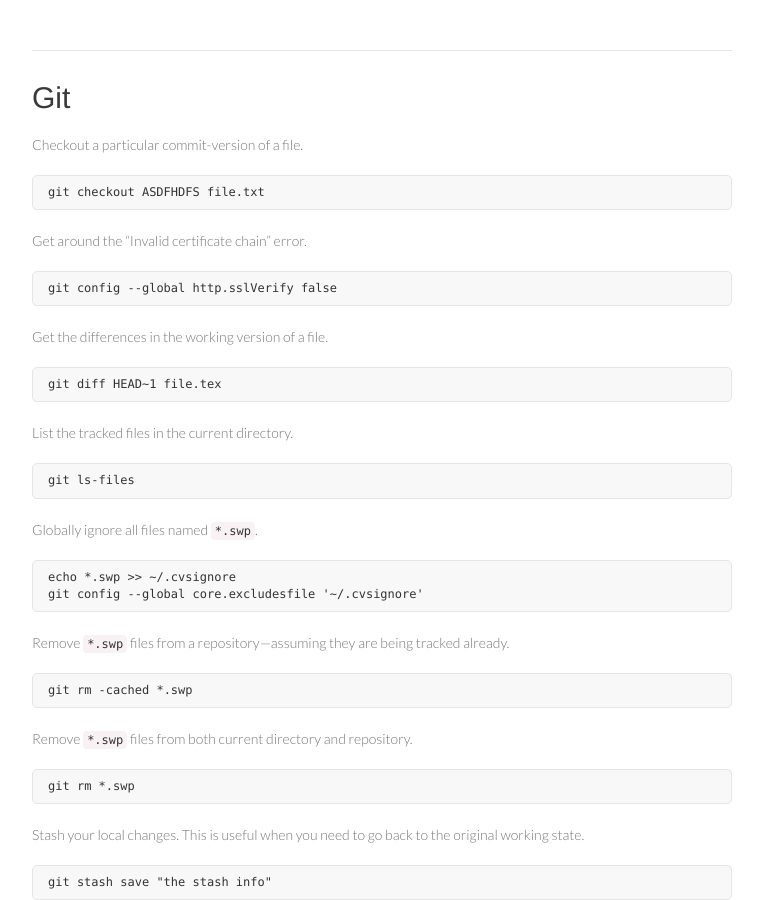
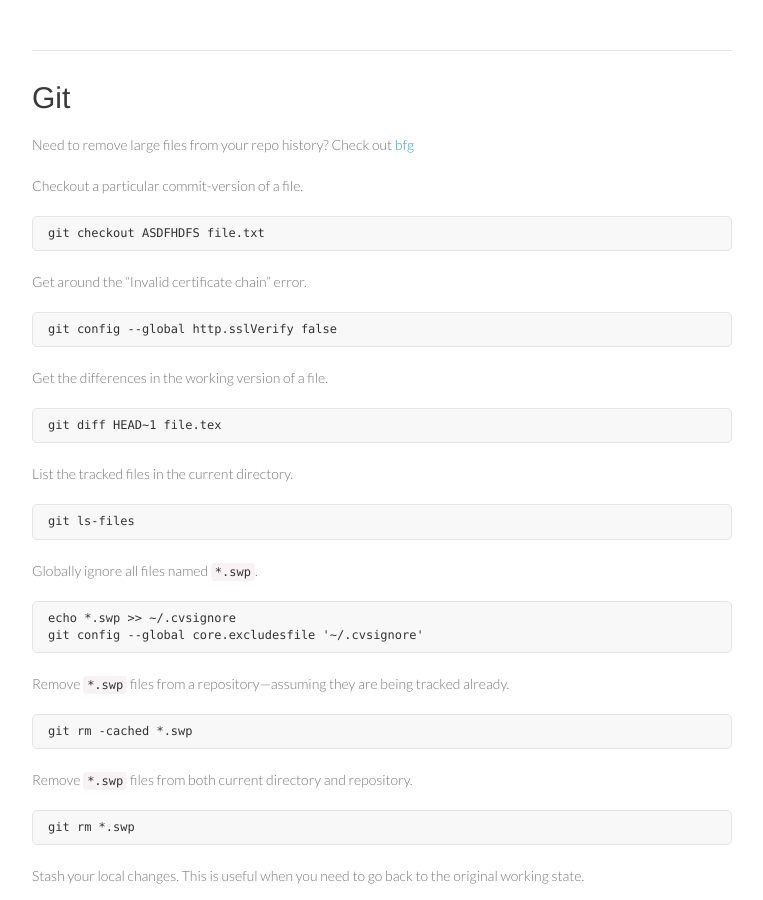
Before and after one commit to rjwalls/tips, a Jekyll site: the page built from _posts/1900-01-01-Git.md, in a window 1280 px wide and 900 px high. Shown: the whole window, without its empty margins (258-1021 px from the left). Built offline with Jekyll 4.4.1, drawn with Linux system fonts in a browser that asks for light colours; Markdown is read by kramdown in place of the engine named in the settings.

Commit message:
Update 1900-01-01-Git.md

```diff
--- a/_posts/1900-01-01-Git.md
+++ b/_posts/1900-01-01-Git.md
@@ -2,6 +2,8 @@
 layout: post
 title: "Git"
 ---
+
+Need to remove large files from your repo history? Check out [bfg](https://rtyley.github.io/bfg-repo-cleaner/#download)
 
 Checkout a particular commit-version of a file.
 
```
